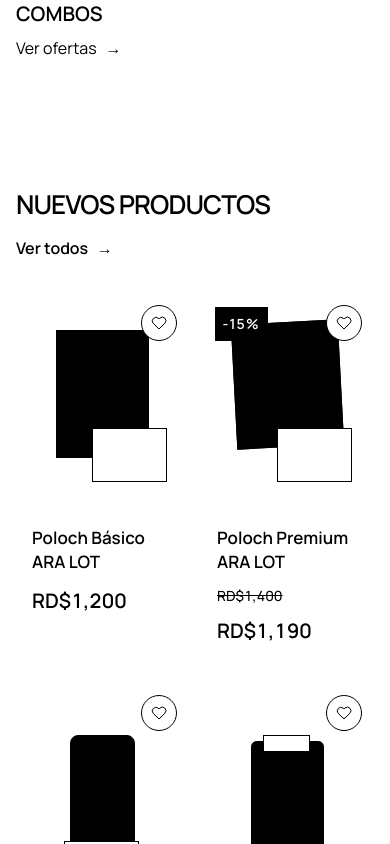
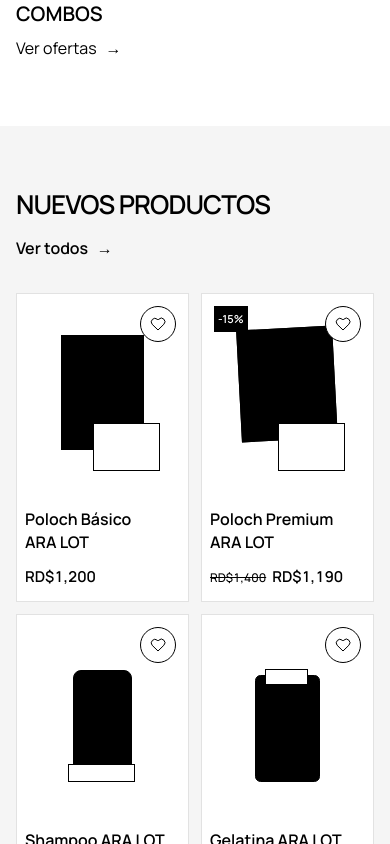
Before and after one commit to nelsonyuniorvaldez109-ops/aralot, a Next.js app: page / in a window 390 px wide. Shown: the part 3120-3964 px from the top of the page. Built offline with nearby package versions, Linux system fonts and the light colour scheme.

Commit message:
style: improve product cards

```diff
--- a/components/product/ProductCard.module.css
+++ b/components/product/ProductCard.module.css
@@ -285,3 +285,34 @@
 .addButton { font-size: var(--text-control); line-height: 1.4; letter-spacing: 0.015em; }
 .details { line-height: 1.5; }
 .detailRow, .presentation { flex-wrap: wrap; }
+
+/* Complete listing cards; the favorite remains above the detail link. */
+.card {
+  position: relative;
+  isolation: isolate;
+  padding: 10px;
+  border: 1px solid #e2e2e2;
+  background: #ffffff;
+}
+.content { padding: 14px 2px 4px; gap: 10px; }
+.content h3 { min-height: 2.8em; }
+.nameLink::after { content: ""; position: absolute; inset: 0; z-index: 1; }
+.nameLink:focus-visible { outline: none; }
+.nameLink:focus-visible::after { outline: 2px solid #000000; outline-offset: 3px; }
+.favorite { z-index: 2; }
+.badge { pointer-events: none; }
+.card:hover .image, .card:hover .placeholder { transform: scale(1.025); }
+.prices { margin-top: auto; padding-top: 2px; font-size: 16px; gap: 6px; }
+.prices del { font-size: 13px; }
+:global(#new-products):has(.card) { background: #f5f5f5; }
+:global(#new-products) div:has(> .card) { gap: 20px; }
+@media (max-width: 39.999rem) {
+  :global(#new-products) div:has(> .card) { grid-template-columns: repeat(2, minmax(0, 1fr)); gap: 12px; }
+  .card { padding: 8px; }
+  .content { padding: 12px 0 4px; }
+  .content h3 { font-size: 16px; }
+  .prices { font-size: 15px; }
+  .prices del { font-size: 12px; }
+  .favorite { top: 4px; right: 4px; }
+  .badge { top: 4px; left: 4px; padding: 4px; font-size: 11px; letter-spacing: 0; }
+}
--- a/components/product/ProductCard.tsx
+++ b/components/product/ProductCard.tsx
@@ -33,17 +33,13 @@ export function ProductCard({
   return (
     <article className={styles.card}>
       <div className={styles.media}>
-        <Link
-          className={styles.productLink}
-          href={`/productos/${product.slug}`}
-          aria-label={`Ver detalle de ${product.name}`}
-        >
+        <div className={styles.productLink}>
           {hasImage ? (
             <Image
               src={product.image}
               alt={`${product.name}, producto de ARA LOT`}
               fill
-              sizes="(max-width: 359px) 100vw, (max-width: 1199px) 50vw, 25vw"
+              sizes="(max-width: 1199px) 50vw, 25vw"
               className={styles.image}
             />
           ) : (
@@ -52,7 +48,7 @@ export function ProductCard({
               aria-hidden="true"
             />
           )}
-        </Link>
+        </div>
 
         {product.badge ? (
           <span className={styles.badge}>{product.badge}</span>
```
